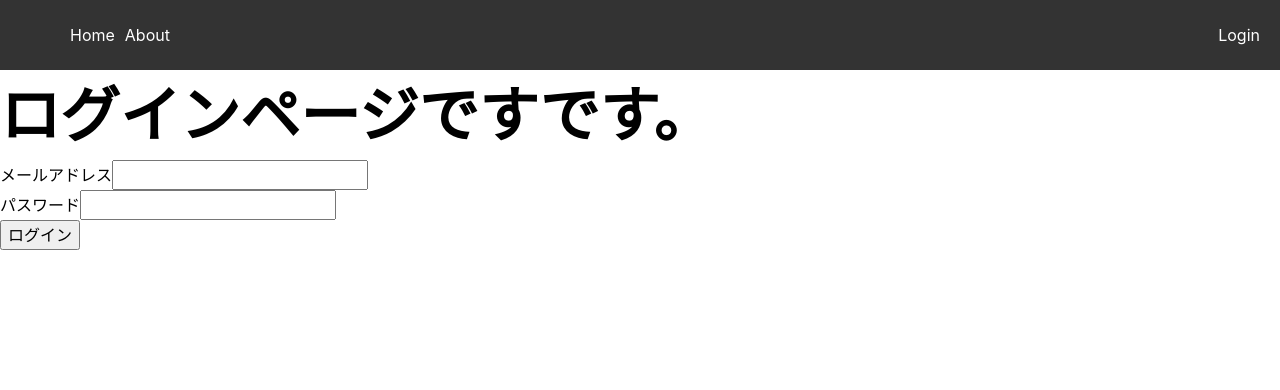
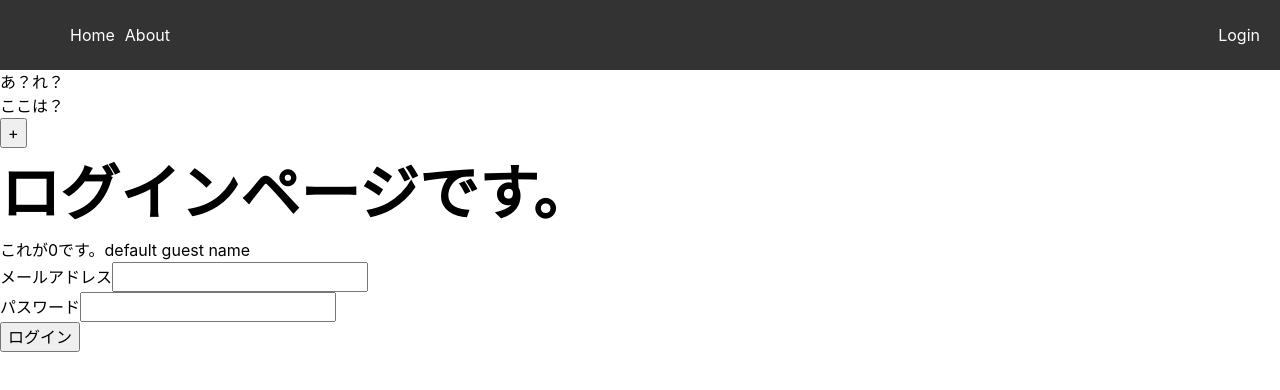
Before and after one commit to naokiuma/react_game, a React (Create React App) app: page /login in a window 1280 px wide. Shown: the top 390 px of the page. Built offline with nearby package versions, Linux system fonts and the light colour scheme.

Commit message:
contextで情報を保持

```diff
--- a/src/App.tsx
+++ b/src/App.tsx
@@ -3,7 +3,7 @@ import { BrowserRouter,Route,Link,Routes } from "react-router-dom";//switch は
 import { Home } from "./components/pages/Home";
 
 //プロバイダー。これで包むことで、この中でグローバルstateを支える
-import { LoggedInProvider,LoggedInContext,UserNameContext } from "./components/global/LoggedInProvider";
+import { LoggedInProvider,ExampleProvider,LoggedInContext,ExampleContext } from "./components/global/LoggedInProvider";
 
 import { About } from "./components/pages/About";
 import { TopicPage } from './components/pages/TopicPage';
@@ -14,22 +14,22 @@ import { Nomatch } from './components/pages/Nomatch';
 //ルーター
 // import { Router } from "./router/Route";
 
-
 import './App.css';
 import './css/global/reset.css';
 import './css/global/main.css';
 
 function App() {
 
-  const IsLogged = useContext(LoggedInContext);
-  console.log(IsLogged);
-  const userName = useContext(UserNameContext);
-  console.log(userName);
+const { count, setCount } = useContext(ExampleContext);//サンプル
+
+const { username } = useContext(LoggedInContext);
+
 
 
 
   return (
     <>
+    <ExampleProvider>
       <LoggedInProvider>
         <header>
           <ul>
@@ -40,13 +40,22 @@ function App() {
               <Link to="/about">About</Link>
             </li>
           </ul>
+          <div>
+          {/* {username} */}
+          </div>
           <div className="login_block">
             <Link to="/login">Login</Link>
           </div>
         </header>
-      </LoggedInProvider>
+        あ？れ？
+        {username}
+        {count}
+
+
+
 
         <main>
+        ここは？{username}
         <Routes>
           <Route index element={<Home />} />
           <Route path="/about/" element={<About />} />
@@ -56,6 +65,8 @@ function App() {
           <Route path="*" element={<Nomatch />} />
         </Routes>
         </main>
+        </LoggedInProvider>
+    </ExampleProvider>
 
     </>
   );
--- a/src/components/global/LoggedInProvider.tsx
+++ b/src/components/global/LoggedInProvider.tsx
@@ -1,33 +1,60 @@
-import React, { useEffect, useState,createContext} from "react";
+import React, { useEffect, useState,createContext,useContext} from "react";
 
 type AuthInfo = {
     userID:string|number;
+    userName:string;
 }
+//次回これみよう
+// https://ics.media/entry/200409/
 
-//ログイン有無
-export const LoggedInContext = createContext(false);//valueの初期値はfalse
-export const UserNameContext = createContext('ケイン');
+
+type LoggedInContextType ={
+    setUserName: (value: string) => void;
+    username: string;
+    // useremail: string;
+    // setUseremail: (useremail: string) => void;
+  }
+//ログイン有無のcontextを作成
+// export const LoggedInContext = createContext(false);//valueの初期値はfalse
+export const LoggedInContext = createContext<LoggedInContextType>({} as LoggedInContextType);
+
+
+
+type ContextType = {
+    setCount: (value: number) => void;
+    count: number;
+  }
+export const ExampleContext = createContext<ContextType>({} as ContextType);
+
 
 //認証情報とセットするコンテキスト
 export const LoggedInProvider = (props) => {
+    const { children } = props;//一般的に、どんなものでも囲えるようにchildrecなpropsにする
 
-    //ここで何r坂の手段でデータあを取得
-    const { children } = props;
+    // const GlobalUserInfoontext = useContext(UserInfoContext)
+    const isLoggedIn = true;//ここで初期値を書き換える
 
+     // ステートオブジェクト作成
+    const [username, setUserName] = useState<string>('default guest name');
+    // const [useremail, setUseremail] = useState('default example email');
 
-    const isLoggedIn = true;//ここで初期値を書き換える
-    console.log('isloggedinの中身')
-    console.log(isLoggedIn);
-    const LoggedInUserName = 'yourname';
-    console.log(LoggedInUserName);
 
 
     return (
 
-        <LoggedInContext.Provider value={isLoggedIn}>
-            <UserNameContext.Provider value={LoggedInUserName}>
-                {children}
-            </UserNameContext.Provider>
+        <LoggedInContext.Provider value={{username,setUserName }}>
+            {children}
         </LoggedInContext.Provider>
     )
 }
+
+export const ExampleProvider = (props) => {
+    const { children } = props;//一般的に、どんなものでも囲えるようにchildrecなpropsにする
+    const [count, setCount] = useState<number>(0);
+
+    return (
+      <ExampleContext.Provider value={{count, setCount}}>
+        {children}
+      </ExampleContext.Provider>
+    )
+  };
--- a/src/components/pages/About.tsx
+++ b/src/components/pages/About.tsx
@@ -1,10 +1,17 @@
 import { memo,FC } from "react";
+import {useContext} from 'react'
+
+import {LoggedInContext} from "../global/LoggedInProvider";
 
 
 export const About:FC = memo(() => {
+
+    const { username } = useContext(LoggedInContext);
+
+
     return <section className="home">
         <p>
-            アバウトです。
+            アバウトです。{username}です。
         </p>
     </section>;
 
--- a/src/components/pages/Login.tsx
+++ b/src/components/pages/Login.tsx
@@ -1,5 +1,7 @@
 import axios from 'axios'
-import { ChangeEvent, useState,useEffect } from 'react'
+import { ChangeEvent, useState,useContext} from 'react'
+import {LoggedInContext,ExampleContext} from "../global/LoggedInProvider";
+
 import { memo,FC } from "react";
 
 type LoginParams = {
@@ -8,13 +10,20 @@ type LoginParams = {
 }
 
 
-export const Login:FC = memo(() => {
-    // useEffect(() => {
-    //     handleClick();
-    // },[])
+// export const Login:FC = memo(() => {
+export const Login = () => {
+
+    const IsLogged = useContext(LoggedInContext);
+    console.log(IsLogged);
+
 
     const [email,setEmail] = useState('')
     const [password,setPassword] = useState('')
+
+    const { count, setCount } = useContext(ExampleContext);//サンプル
+    const { username,setUserName } = useContext(LoggedInContext);
+
+
 
     const changeEmail = (e:ChangeEvent<HTMLInputElement>) => {
         setEmail(e.target.value)
@@ -22,6 +31,8 @@ export const Login:FC = memo(() => {
     const changePassword = (e:ChangeEvent<HTMLInputElement>) => {
         setPassword(e.target.value)
     }
+
+
 
     const handleClick = () => {
         console.log("取得");
@@ -37,16 +48,25 @@ export const Login:FC = memo(() => {
                     {withCredentials:true}
                 )
                 .then((response) => {
-                    console.log(response)
+                    console.log(response.data.name);
+                    console.log(response.data.email);
+
+                    setUserName(response.data.name);
+
                 })
             })
         }
 
     return(
         <section className="login">
+            <button onClick={() => setCount(count + 1)}>+</button>
             <h1>
-            ログインページですです。
+                ログインページです。
             </h1>
+            これが
+            {count}
+            です。
+            {username}
             <div>
                 メールアドレス
                 <input onChange={changeEmail}/>
@@ -59,6 +79,5 @@ export const Login:FC = memo(() => {
                 <button onClick={handleClick}>ログイン</button>
             </div>
         </section>
-
     )
-})
+}
```
Lines whose indentation alone changed are shown as unchanged.
